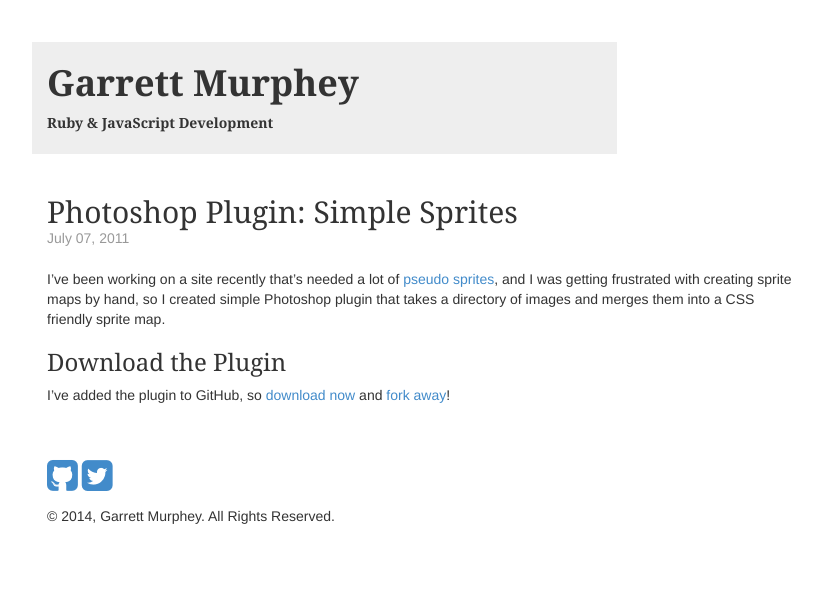
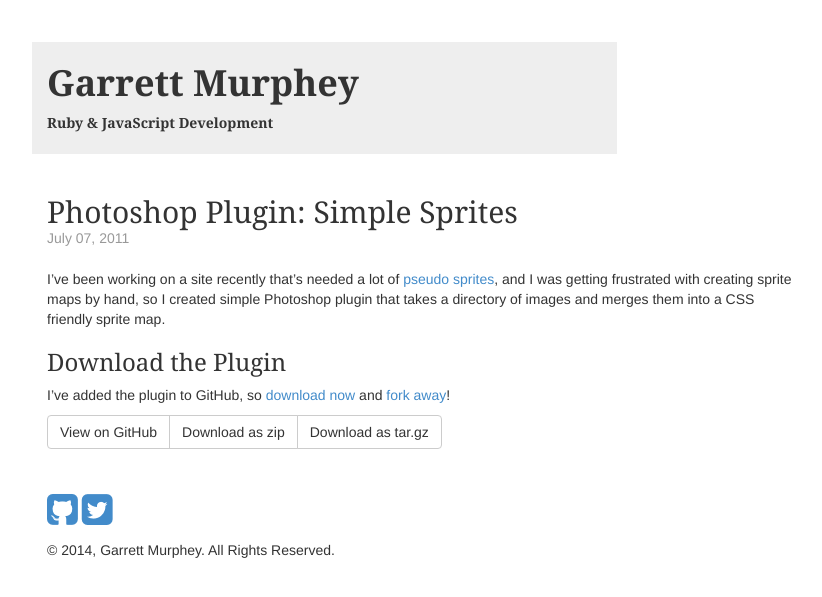
Before and after one commit to gmurphey/gmurphey.github.io, a Jekyll site: the page built from _posts/2011-07-07-photoshop-plugin-simple-sprites.markdown, in a window 1280 px wide. Shown: the top 597 px of the page, without its empty margins (23-845 px from the left). Built offline with Jekyll 4.4.1, drawn with Linux system fonts in a browser that asks for light colours.

Commit message:
adding github helpers.

```diff
--- a/_layouts/post.html
+++ b/_layouts/post.html
@@ -6,4 +6,12 @@ layout: default
   <cite>{{ page.date | date: "%B %d, %Y" }}</cite>
 
   {{ content }}
+
+  {% if site.social.github and page.github %}
+  <div class="btn-group">
+    <a class="btn btn-default" href="http://github.com/{{site.social.github}}/{{page.github}}">View on GitHub</a>
+    <a class="btn btn-default" href="http://github.com/{{site.social.github}}/{{page.github}}/zipball/master">Download as zip</a>
+    <a class="btn btn-default" href="http://github.com/{{site.social.github}}/{{page.github}}/tarball/master">Download as tar.gz</a>
+  </div>
+  {% endif %}
 </div>
```
